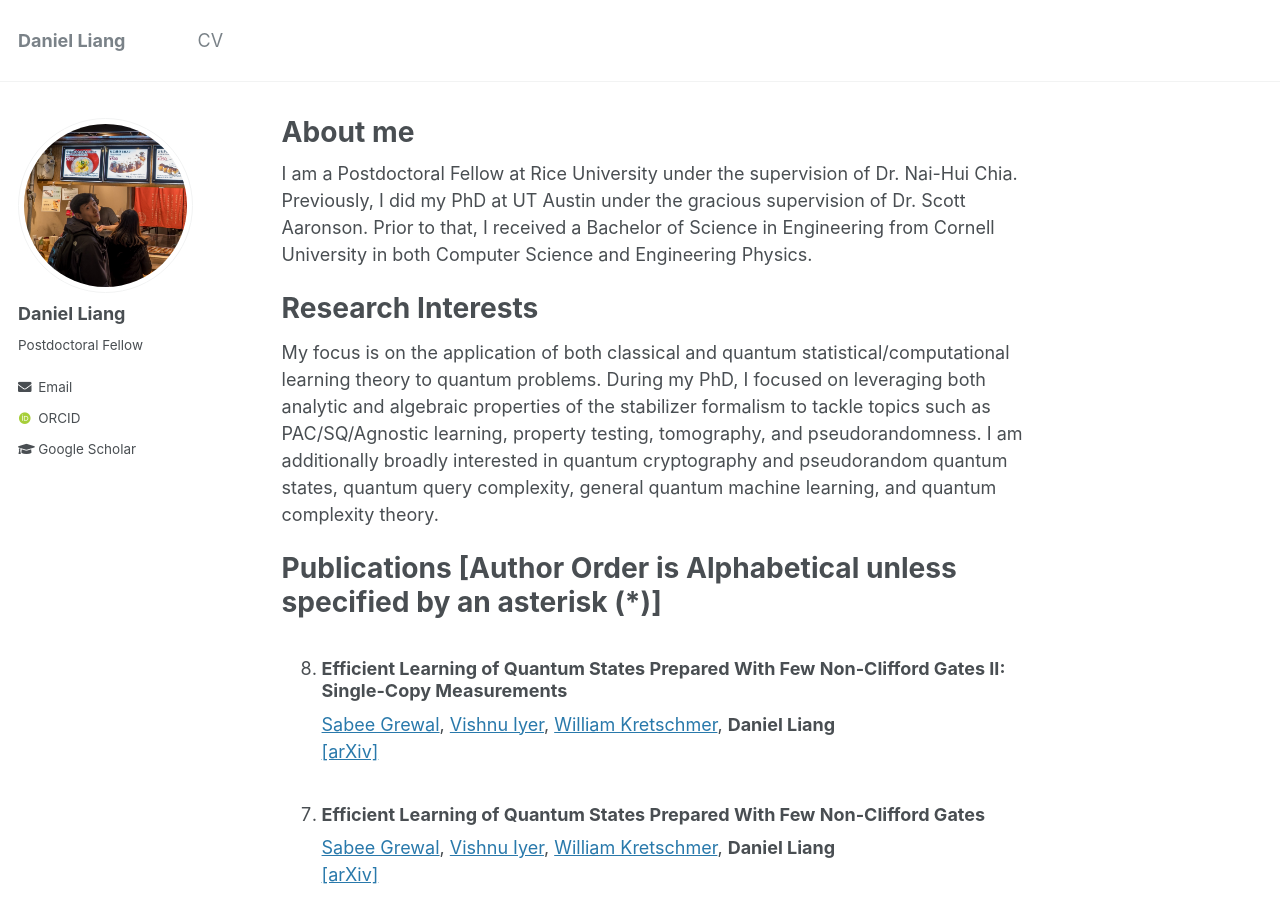
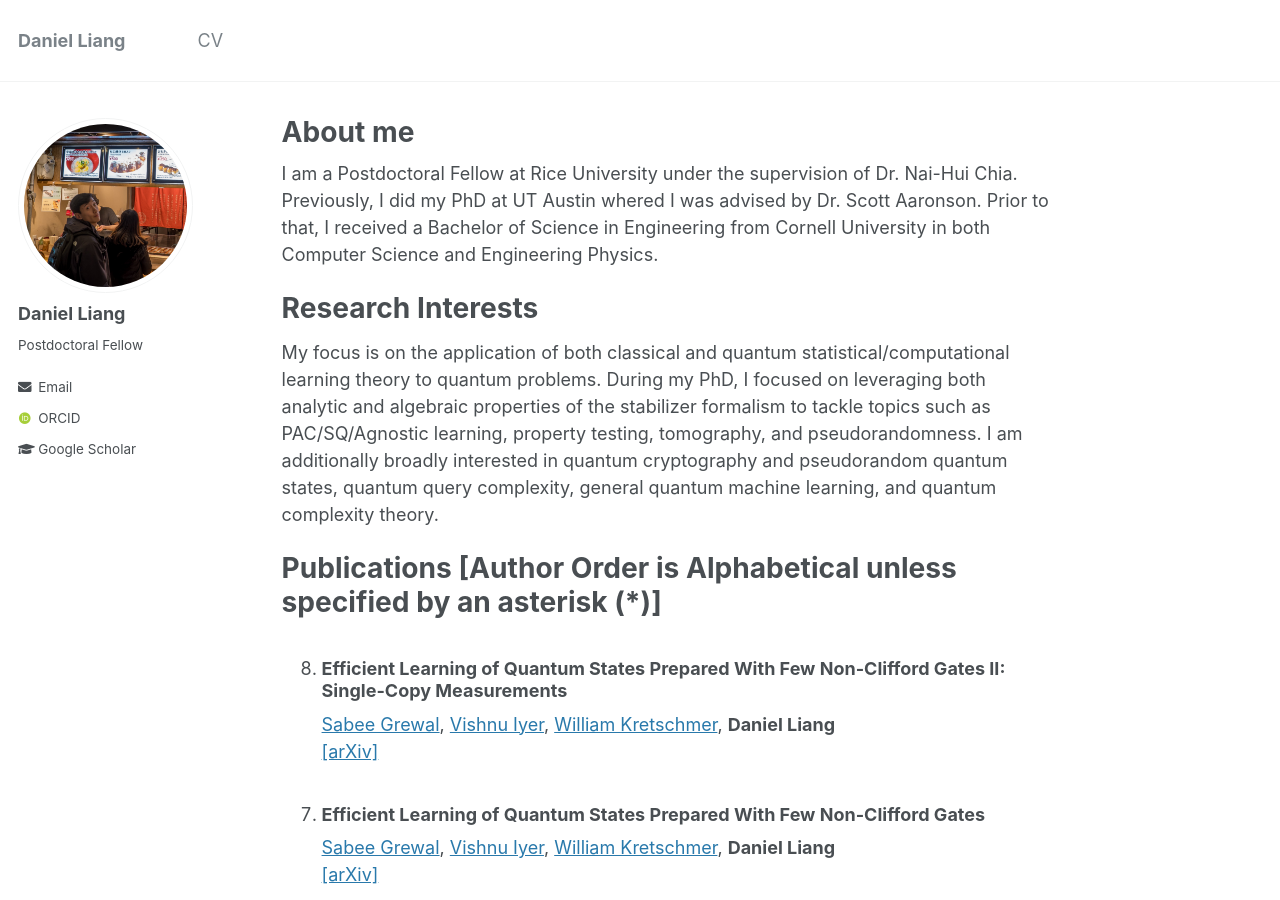
Before and after one commit to Daniel-You-Liang/Daniel-You-Liang.github.io, a Jekyll site: the page built from _pages/about.md, in a window 1280 px wide and 900 px high. Built offline with Jekyll 4.4.1, drawn with Linux system fonts in a browser that asks for light colours; some web fonts are replaced.

Commit message:
Updated CV

```diff
--- a/_pages/about.md
+++ b/_pages/about.md
@@ -8,7 +8,7 @@ redirect_from:
   - /about.html
 ---
 
-I am a Postdoctoral Fellow at Rice University under the supervision of Dr. Nai-Hui Chia. Previously, I did my PhD at UT Austin under the gracious supervision of Dr. Scott Aaronson. Prior to that, I received a Bachelor of Science in Engineering from Cornell University in both Computer Science and Engineering Physics.
+I am a Postdoctoral Fellow at Rice University under the supervision of Dr. Nai-Hui Chia. Previously, I did my PhD at UT Austin whered I was advised by Dr. Scott Aaronson. Prior to that, I received a Bachelor of Science in Engineering from Cornell University in both Computer Science and Engineering Physics.
 
 Research Interests
 ======
```
Also changed, not shown: 1 other file.
